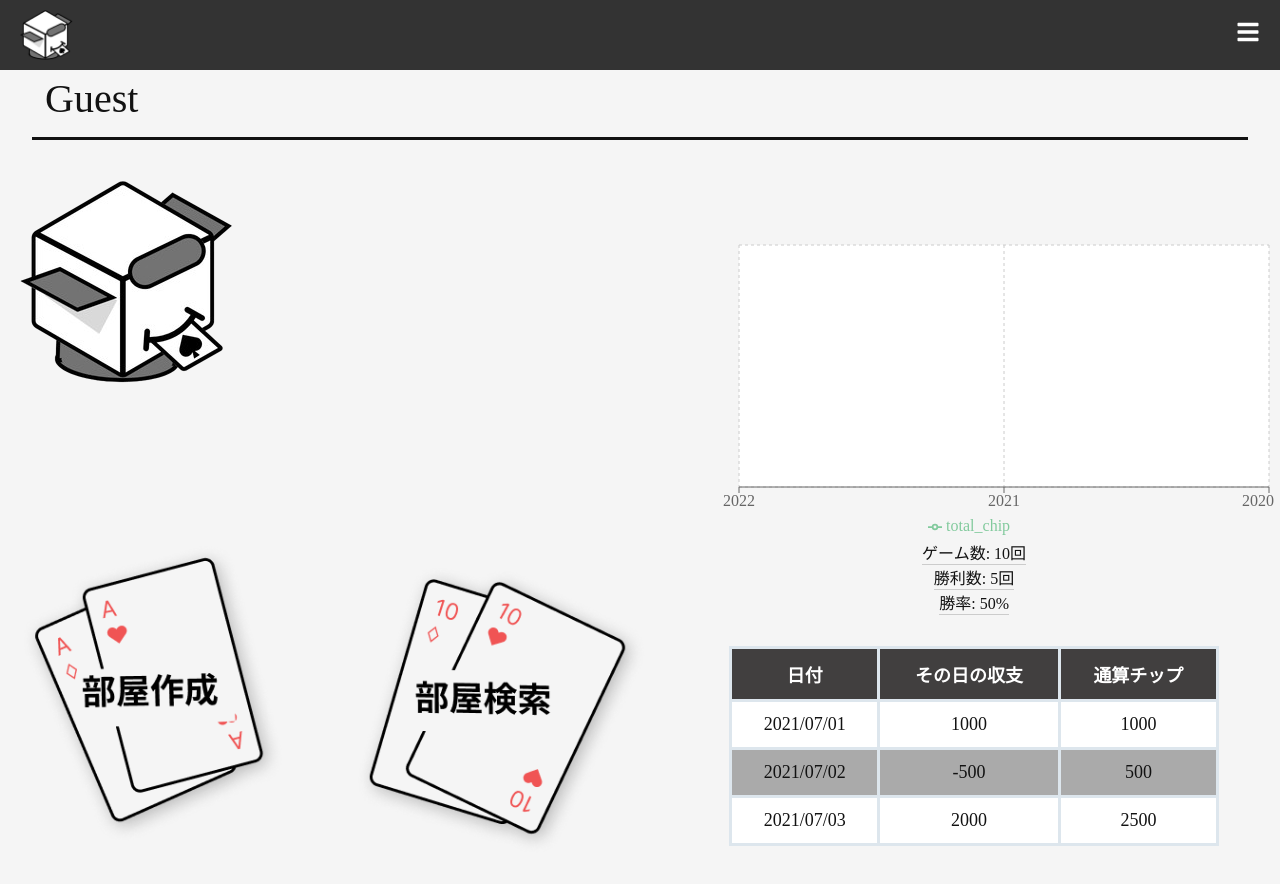
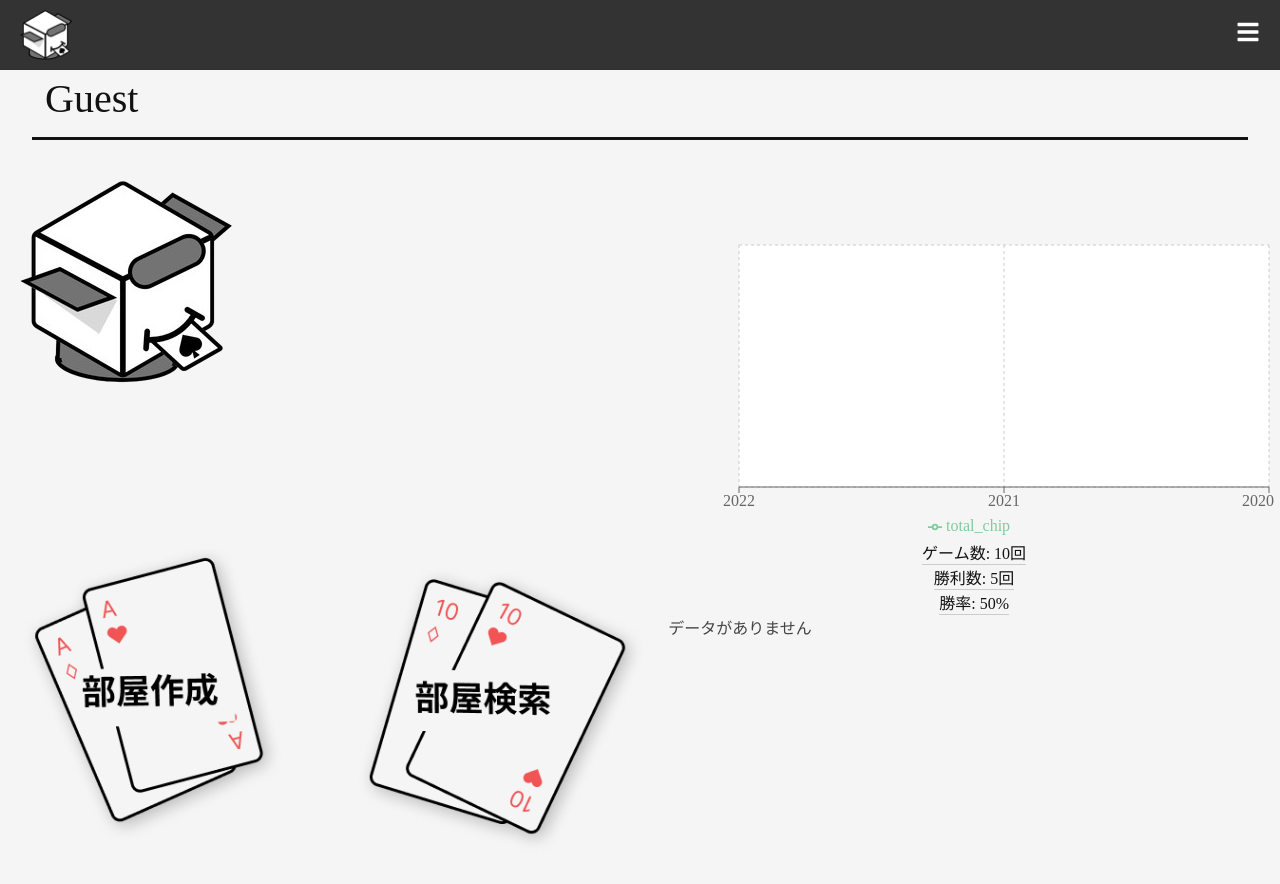
Before and after one commit to pupupu999/calculater, a React (Create React App) app in the folder frontend/poker-app/: page /Mypage in a window 1280 px wide. Shown: the top 884 px of the page. Built offline with nearby package versions, Linux system fonts and the light colour scheme.

Commit message:
表を日付ごとに表示するようにした

```diff
--- a/frontend/poker-app/src/components/BattleRecord.js
+++ b/frontend/poker-app/src/components/BattleRecord.js
@@ -11,24 +11,20 @@ const Record = ({login}) => {
     const sampleData = [{chip:100, date:2024-1-1},{chip:-400,date:2024-1-2},{chip:200,date:2024-1-3}]
     const sampleCount = {losses:5,wins:5,games:10}
 
-    const [username, setUsername] = useState('');
-    const [users, setUsers] = useState([]);
     const [data, setData] = useState([]);
     const [scoreData, setScoreData] = useState([]);
+    const [tableData, setTableData] = useState([]);
     console.log("ログイン状態",login);
     useEffect(() => {
         if (!login) return;
         const userid = sessionStorage.getItem('userid');
         const cleanedUserid = userid.trim().replace(/['"]+/g, '');
         if(cleanedUserid) {
-
             const fetchUserInfo = async () => {
                 try {
                     const docRef = doc(db, 'users', cleanedUserid);
                     const docSnap = await getDoc(docRef);
                     if (docSnap.exists()) {
-                        setUsername(docSnap.data().userid);
-                        setUsers([{username: docSnap.data().userid, message: ''}]);
                         setScoreData(docSnap.data().results.count);
                         const formattedData = docSnap.data().results.day_value.map((item) => ({
                             // タイムスタンプを日付に変換
@@ -36,6 +32,27 @@ const Record = ({login}) => {
                             date: new Date(item.date.seconds * 1000).toLocaleDateString() // 'seconds'を使用して変換
                         }));
                             setData(formattedData);
+
+                            const groupedData = {};
+
+                            // データを日付ごとにグループ化
+                            formattedData.forEach((item) => {
+                                const {date, chip, total_chip } = item;
+                                if (!groupedData[date]) {
+                                    groupedData[date] = { date, chip: 0, total_chip: 0 };
+                                }
+                                groupedData[date].chip += chip;
+                                //total_chip は最後の要素の値を保持
+                                // if (typeof total_chip === 'number') {
+                                    groupedData[date].total_chip = total_chip;
+                                // } else {
+                                //     console.error('Invalid total_chip value:', total_chip);
+                                // }
+                            });
+
+                            const aggregatedData = Object.values(groupedData);
+                            console.log("aggregatedData",aggregatedData);
+                            setTableData(aggregatedData);
                     } else {
                         console.log(docSnap.data());
                         console.log("ユーザー情報が見つかりません!");
@@ -63,7 +80,9 @@ const Record = ({login}) => {
                     <Score
                         scoreData = {scoreData}
                     />
-                    <Table />
+                    <Table
+                        tData={tableData}
+                    />
                     </>
                 ) : (
                     <>
@@ -73,7 +92,9 @@ const Record = ({login}) => {
                     <Score
                         scoreData = {sampleCount}
                     />
-                    <Table />
+                    <Table
+                        tData={tableData}
+                    />
                     </>
                 )}
             </div>
--- a/frontend/poker-app/src/components/Table.js
+++ b/frontend/poker-app/src/components/Table.js
@@ -1,6 +1,15 @@
 import styles from '../styles/style.module.css';
 
-const Table = () => {
+const Table = ({tData}) => {
+    console.log("テーブルデータ",tData);
+    if (!tData || tData.length === 0) {
+        // データが空の場合のエラーハンドリング
+        return <p>データがありません</p>;
+    }
+
+    // 通算チップを計算するためのロジック
+    let cumulativeChip = 0;
+
     return (
         <div className={styles.tableContainer}>
             <table className={styles.table}>
@@ -12,21 +21,17 @@ const Table = () => {
                     </tr>
                 </thead>
                 <tbody>
-                    <tr>
-                        <td>2021/07/01</td>
-                        <td>1000</td>
-                        <td>1000</td>
-                    </tr>
-                    <tr>
-                        <td>2021/07/02</td>
-                        <td>-500</td>
-                        <td>500</td>
-                    </tr>
-                    <tr>
-                        <td>2021/07/03</td>
-                        <td>2000</td>
-                        <td>2500</td>
-                    </tr>
+                    {tData.map((item, index) => {
+                        // 通算チップの計算
+                        cumulativeChip += item.chip;
+                        return (
+                            <tr key={index}>
+                                <td>{item.date}</td>
+                                <td>{item.chip}</td>
+                                <td>{cumulativeChip}</td>
+                            </tr>
+                        );
+                    })}
                 </tbody>
             </table>
         </div>
```
